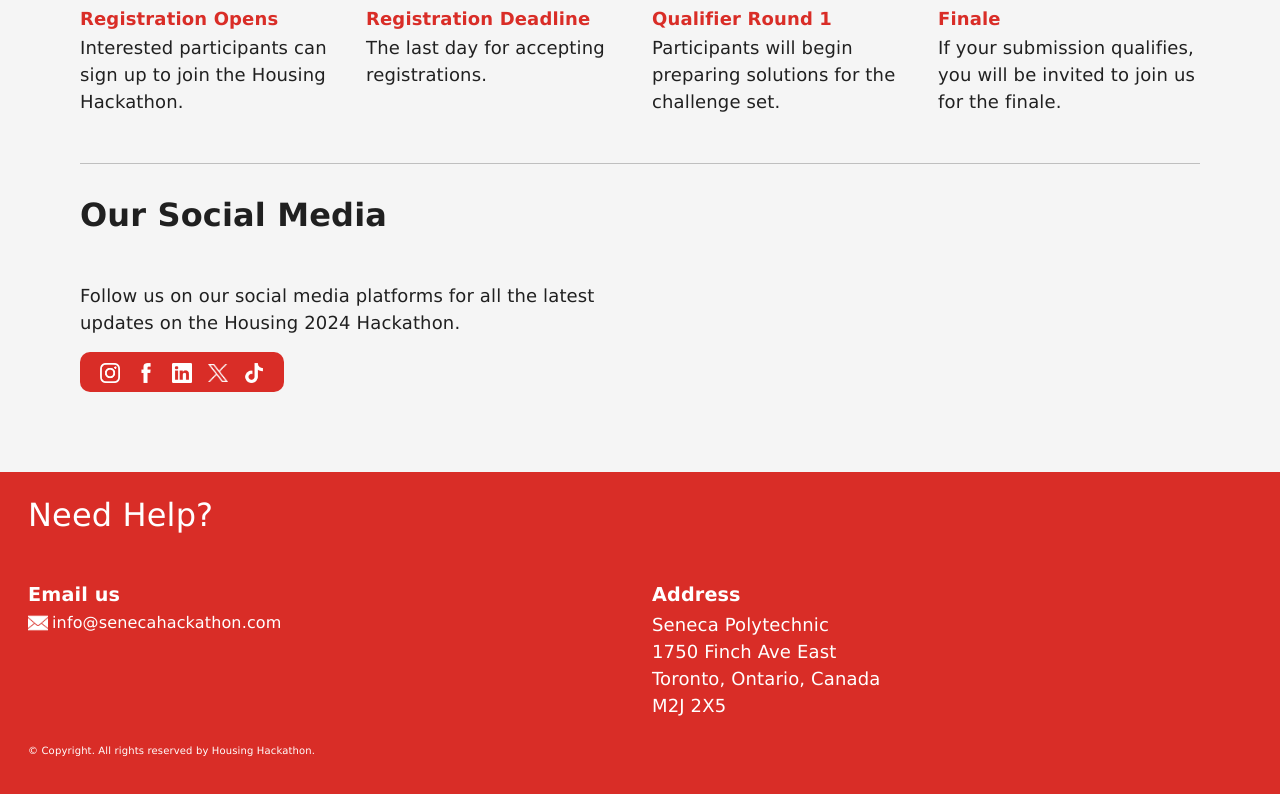
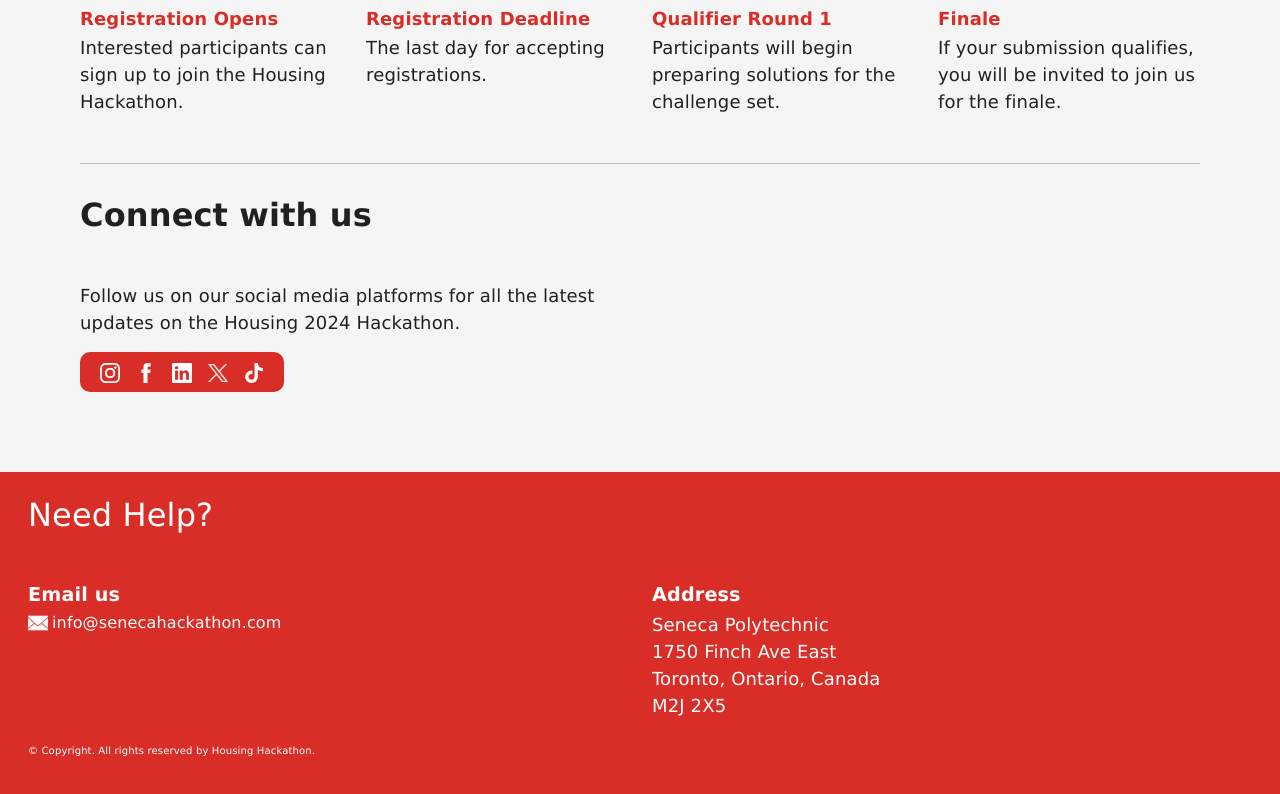
Before and after one commit to busycaesar/SenecaHackathon2024, a React (Create React App) app: page / in a window 1280 px wide. Shown: the part 2139-2933 px from the top of the page. Built offline with nearby package versions, Linux system fonts and the light colour scheme.

Commit message:
Updated title connect with us!

```diff
--- a/src/Components/Home/socialMediaSection.tsx
+++ b/src/Components/Home/socialMediaSection.tsx
@@ -5,7 +5,7 @@ export default function SocialMediaSection() {
   return (
     <>
       <h2>
-        <strong>Our Social Media</strong>
+        <strong>Connect with us</strong>
       </h2>
       <p className="w-full sm:w-10/12 lg:w-1/2">
         Follow us on our social media platforms for all the latest updates on
```
